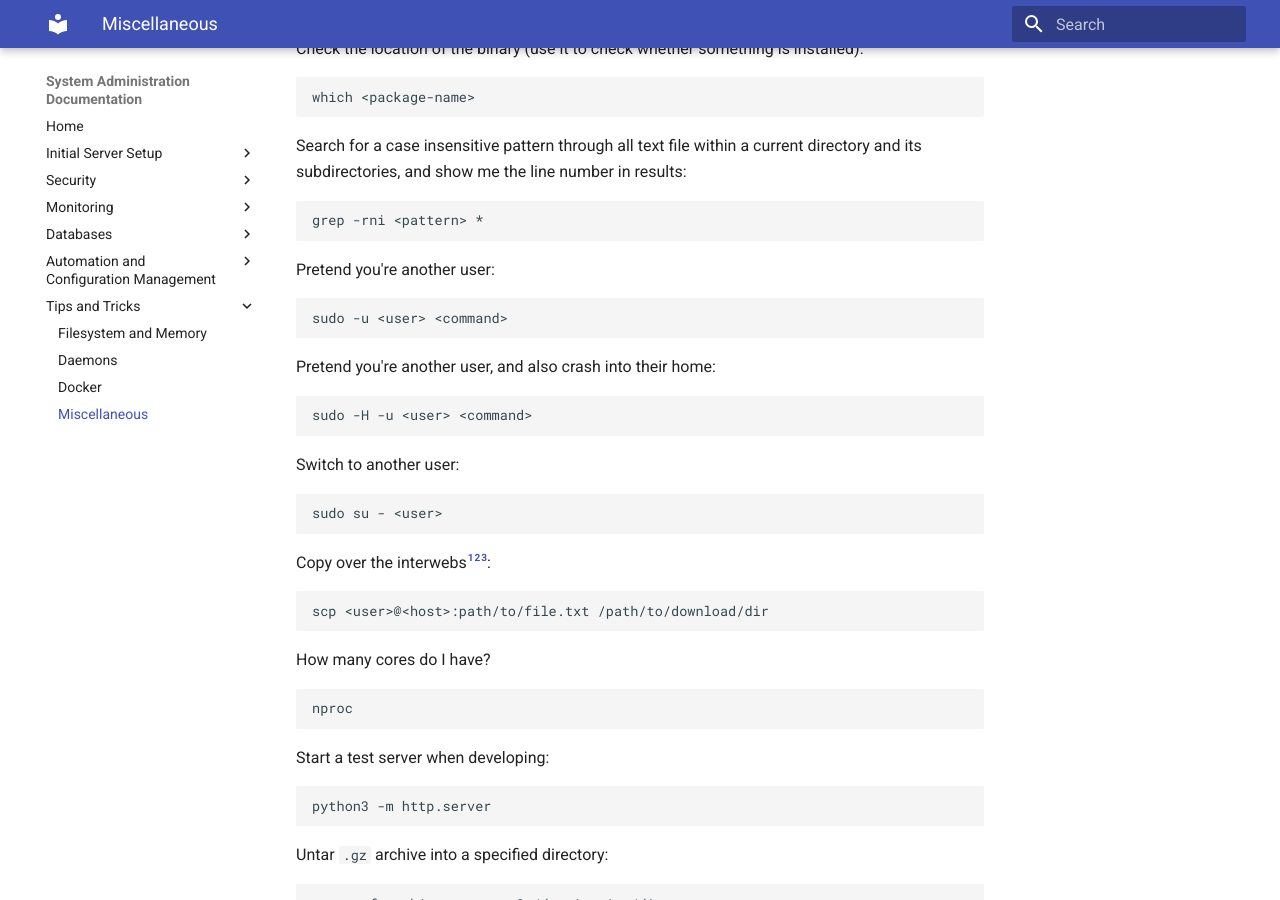
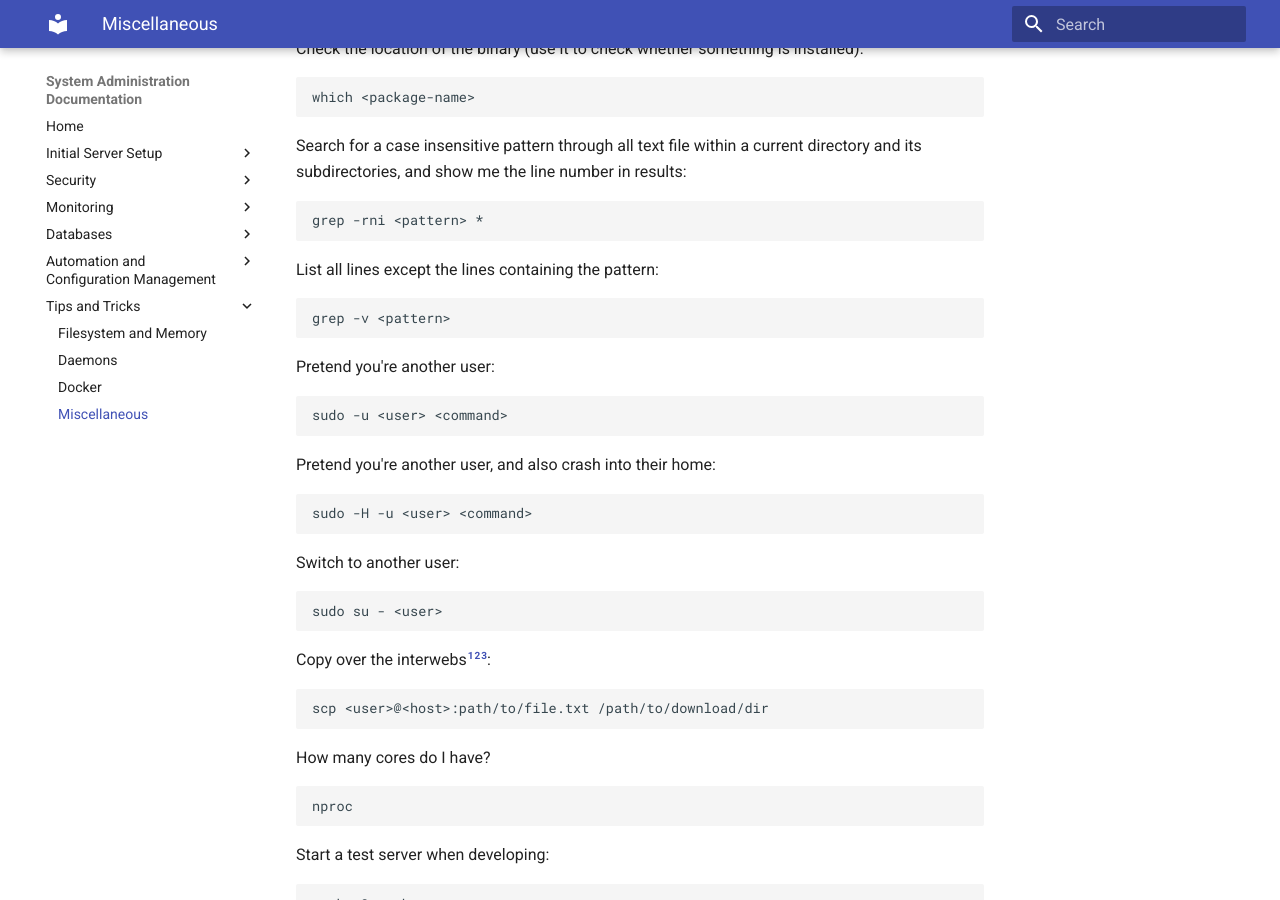
Before and after one commit to petarGitNik/sys-admin-docs, an MkDocs documentation site: the page built from docs/tips-and-tricks/tips-and-tricks.md, in a window 1280 px wide and 900 px high, scrolled down 339 px. Built offline with MkDocs 1.6.1 and Material for MkDocs 9.7.7, drawn with Linux system fonts in a browser that asks for light colours; old or Windows-style settings are respelled for this version of MkDocs.

Commit message:
Update tips and tricks

````diff
--- a/docs/tips-and-tricks/tips-and-tricks.md
+++ b/docs/tips-and-tricks/tips-and-tricks.md
@@ -22,6 +22,12 @@ Search for a case insensitive pattern through all text file within a current dir
 
 ```bash
 grep -rni <pattern> *
+```
+
+List all lines except the lines containing the pattern:
+
+```bash
+grep -v <pattern>
 ```
 
 Pretend you're another user:
````
